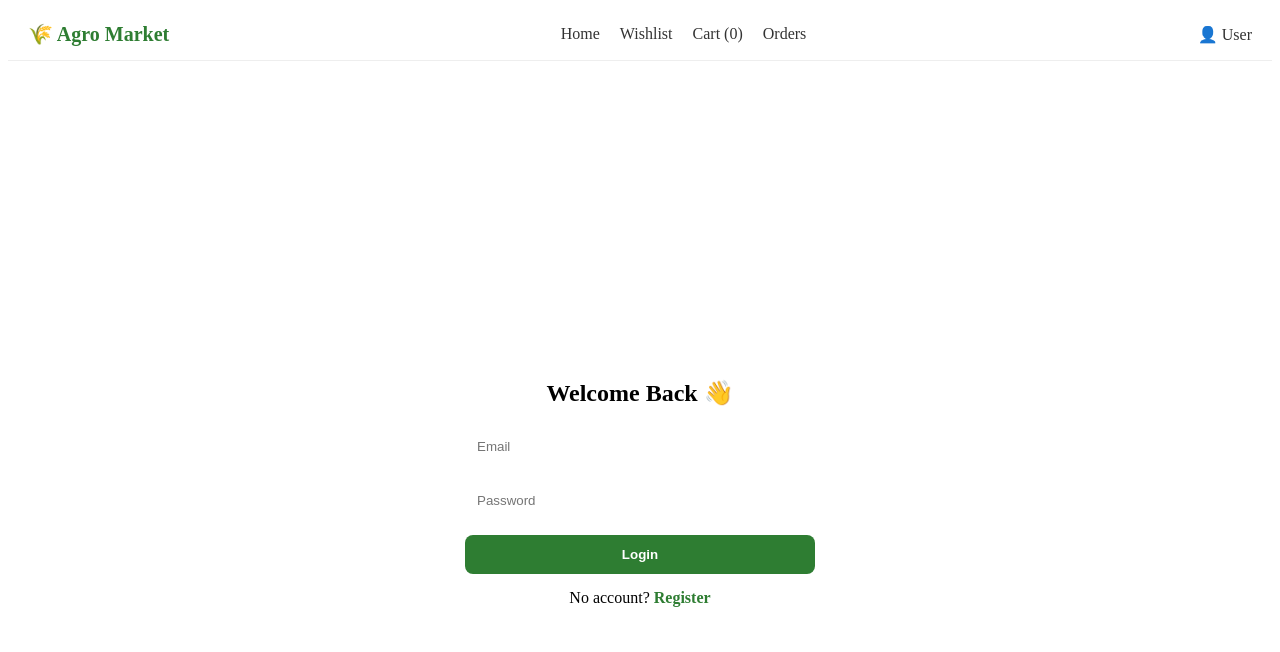
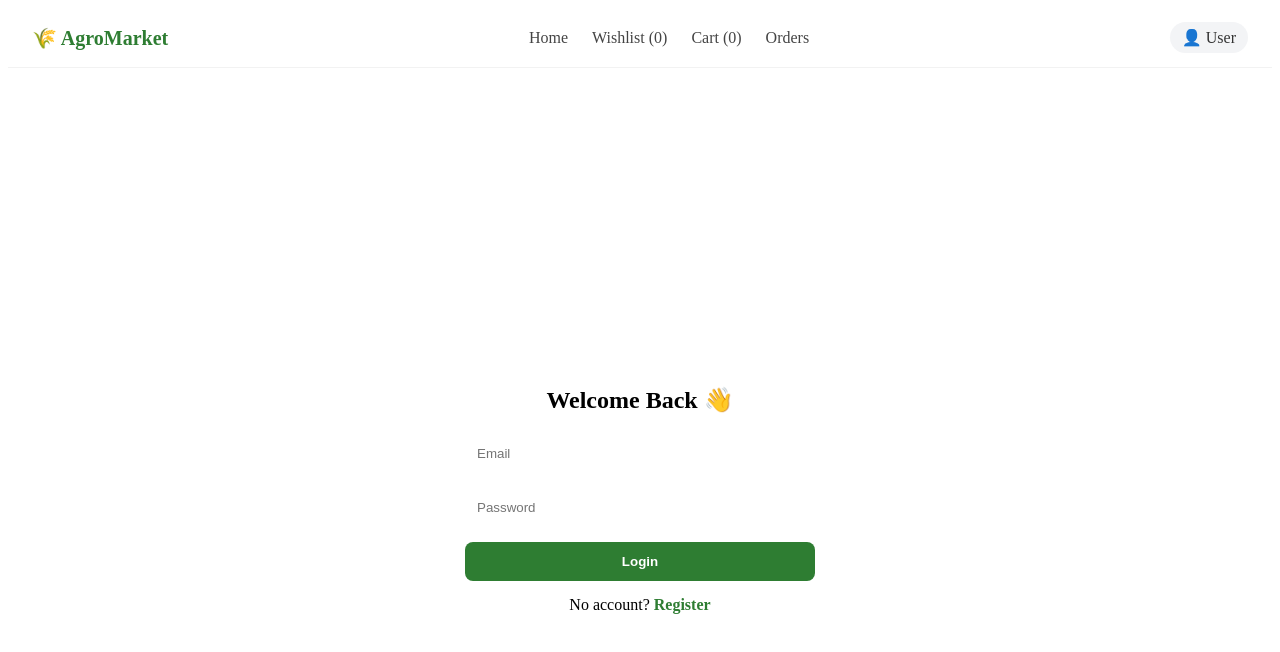
Before and after one commit to JM-19G/mano-e-commerce-web, a React (Vite) app in the folder ecommerce-app/: page / in a window 1280 px wide. Shown: the top 652 px of the page. Built offline with nearby package versions, Linux system fonts and the light colour scheme.

Commit message:
Upgrade navbar to premium glass design with responsive layout, wishlist & cart counters

```diff
--- a/ecommerce-app/src/components/Navbar.jsx
+++ b/ecommerce-app/src/components/Navbar.jsx
@@ -12,10 +12,11 @@ function Navbar() {
   const user = JSON.parse(localStorage.getItem("currentUser"));
 
   const cartItems = useSelector((state) => state.cart.items);
-  const wishlistItems = useSelector((state) => state.wishlist.items);
+  const wishlistItems = useSelector((state) => state.wishlist?.items || []);
 
   const isActive = (path) => location.pathname === path;
 
+  // ✅ HANDLE RESPONSIVE
   useEffect(() => {
     const handleResize = () => setIsMobile(window.innerWidth < 768);
     window.addEventListener("resize", handleResize);
@@ -26,7 +27,7 @@ function Navbar() {
     <div style={styles.navbar}>
       {/* LOGO */}
       <div style={styles.logo} onClick={() => navigate("/home")}>
-        🌾 Agro Market
+        🌾 AgroMarket
       </div>
 
       {/* HAMBURGER */}
@@ -52,18 +53,12 @@ function Navbar() {
             Home
           </Link>
 
-          {/* ✅ WISHLIST WITH COUNT */}
           <Link
             to="/wishlist"
             style={isActive("/wishlist") ? styles.activeLink : styles.link}
             onClick={() => setMenuOpen(false)}
           >
-            Wishlist
-            {wishlistItems.length > 0 && (
-              <span style={styles.badge}>
-                {wishlistItems.length}
-              </span>
-            )}
+            Wishlist ({wishlistItems.length})
           </Link>
 
           <Link
@@ -84,7 +79,7 @@ function Navbar() {
         </div>
       )}
 
-      {/* RIGHT */}
+      {/* RIGHT SIDE */}
       {!isMobile && (
         <div style={styles.right}>
           <span style={styles.user}>
@@ -101,13 +96,17 @@ const styles = {
     display: "flex",
     justifyContent: "space-between",
     alignItems: "center",
-    padding: "14px 20px",
+    padding: "14px 24px",
     position: "sticky",
     top: 0,
     zIndex: 1000,
-    background: "rgba(255,255,255,0.85)",
-    backdropFilter: "blur(10px)",
-    borderBottom: "1px solid #eee",
+
+    // 🔥 PREMIUM GLASS EFFECT
+    background: "rgba(255,255,255,0.75)",
+    backdropFilter: "blur(14px)",
+    WebkitBackdropFilter: "blur(14px)",
+
+    borderBottom: "1px solid rgba(0,0,0,0.05)",
   },
 
   logo: {
@@ -119,15 +118,14 @@ const styles = {
 
   links: {
     display: "flex",
-    gap: 20,
-    alignItems: "center",
+    gap: 24,
   },
 
   link: {
     textDecoration: "none",
-    color: "#333",
+    color: "#444",
     fontWeight: 500,
-    position: "relative",
+    transition: "0.2s",
   },
 
   activeLink: {
@@ -138,27 +136,23 @@ const styles = {
     paddingBottom: 2,
   },
 
-  badge: {
-    marginLeft: 6,
-    background: "#2e7d32",
-    color: "white",
-    borderRadius: 10,
-    padding: "2px 6px",
-    fontSize: 11,
-  },
-
   right: {
     display: "flex",
     alignItems: "center",
+    gap: 12,
   },
 
   user: {
+    fontWeight: 500,
     color: "#333",
-    fontWeight: 500,
+    background: "#f3f4f6",
+    padding: "6px 12px",
+    borderRadius: 20,
   },
 
+  // 📱 MOBILE
   hamburger: {
-    fontSize: 22,
+    fontSize: 24,
     cursor: "pointer",
   },
 
@@ -170,7 +164,8 @@ const styles = {
     background: "white",
     flexDirection: "column",
     padding: 20,
-    gap: 15,
+    gap: 16,
+    borderBottom: "1px solid #eee",
   },
 };
 
```
